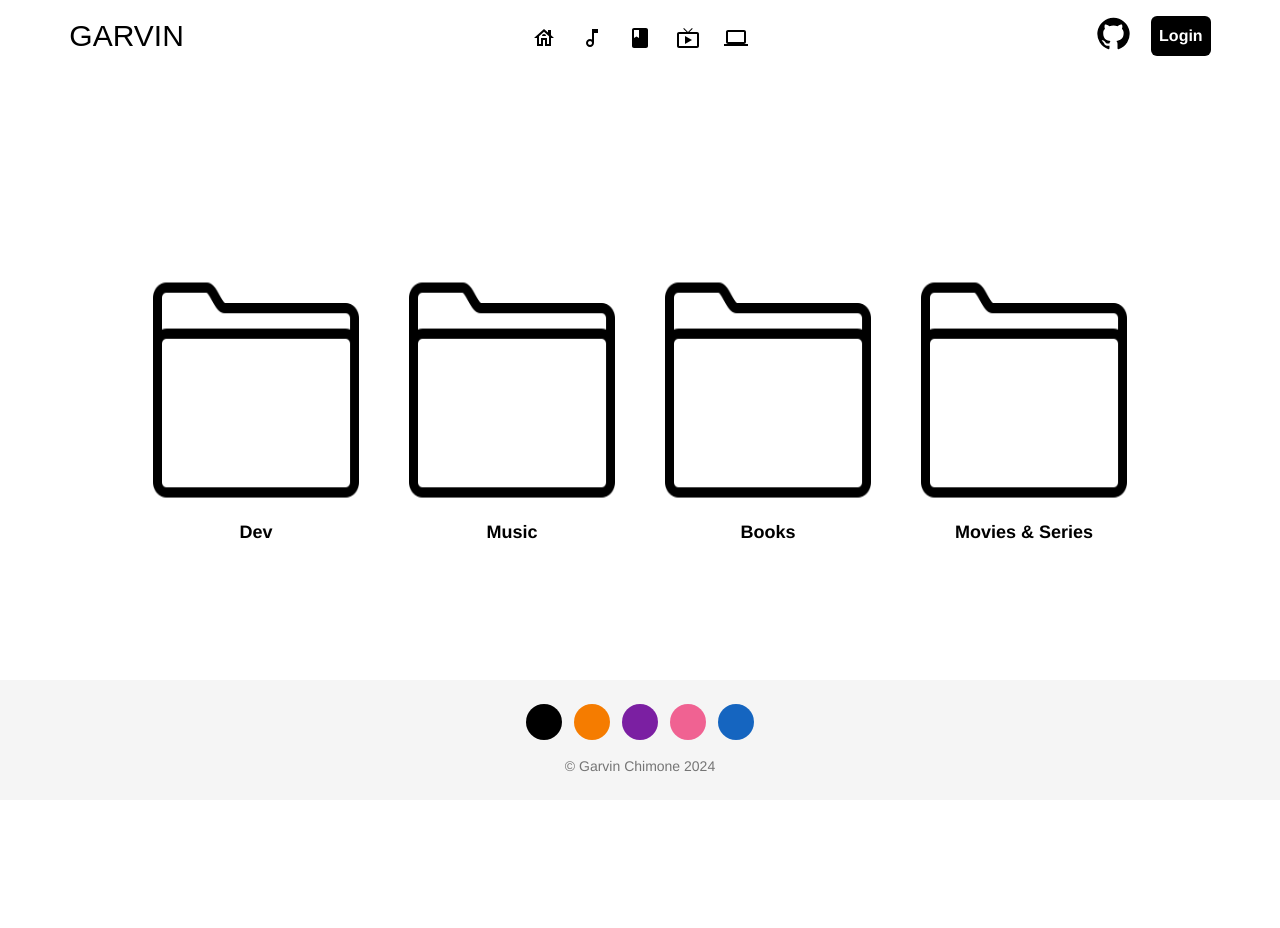
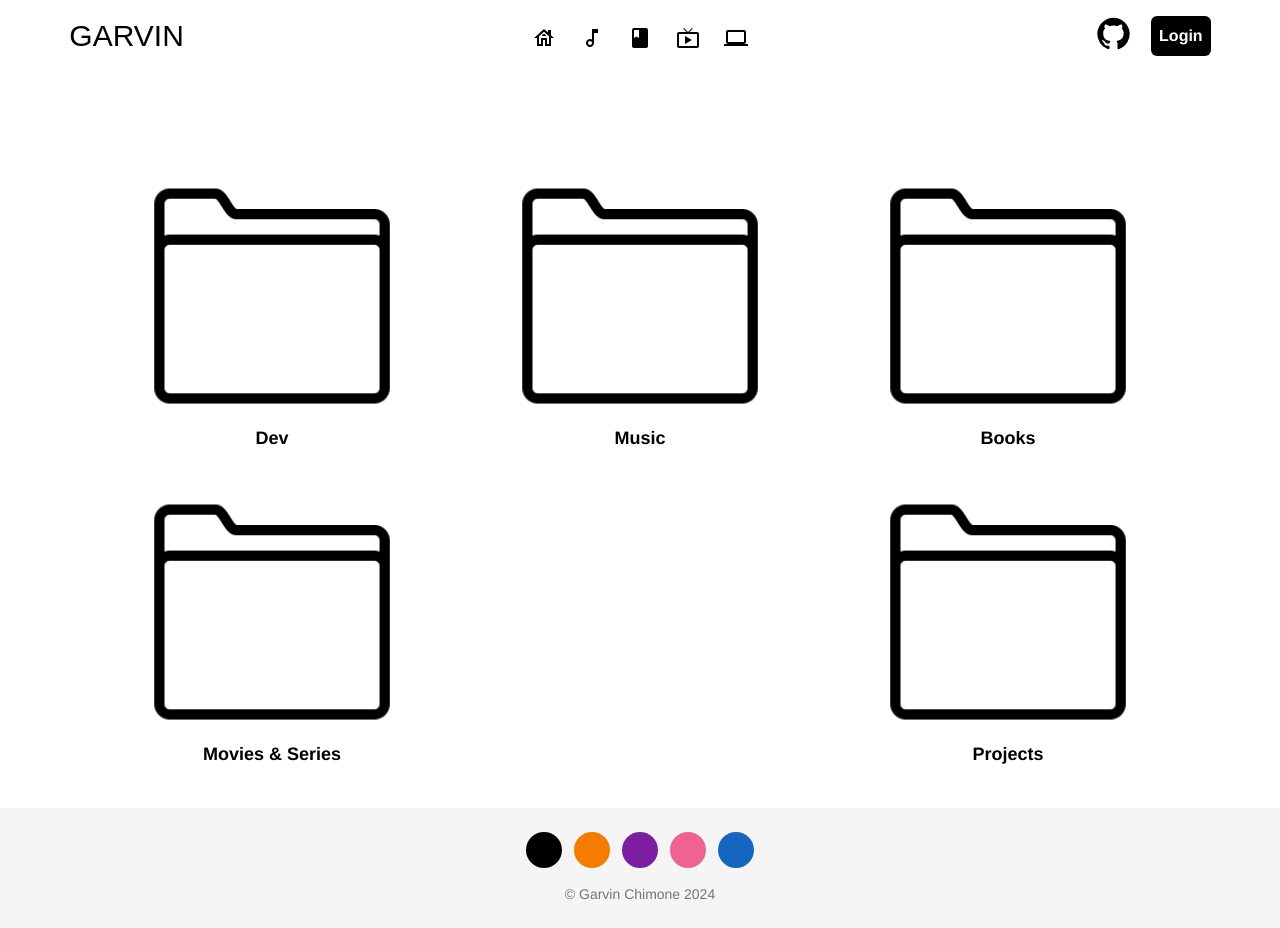
Before and after one commit to Chimoneg27/Garvin-Chimone, a React (Vite) app: page / in a window 1280 px wide. Before the commit the page ends 800 px from the top, so only its background shows below. Built offline with nearby package versions, Linux system fonts and the light colour scheme; no server answers; a web font is replaced by a local one.

Commit message:
setup new projects page

```diff
--- a/src/App.jsx
+++ b/src/App.jsx
@@ -8,6 +8,7 @@ import Signup from "./auth/Signup";
 import { Routes, Route } from "react-router-dom";
 import SignIn from "./auth/SignIn";
 import BooksPage from "./pages/BookPage";
+import Projects from "./pages/Projects";
 
 function App() {
   return (
@@ -18,6 +19,7 @@ function App() {
         <Route path="/MusicLibrary" element={<Music />} />
         <Route path="/Movies&TV" element={<MoviesTV />} />
         <Route path="/Books" element={<Books />} />
+        <Route path="/Projects" element={<Projects />} />
         <Route path='/Books/:id' element={<BooksPage />}/>
         <Route path="/SignUp" element={<Signup />} />
         <Route path="/SignIn" element={<SignIn />} />
--- a/src/pages/Home.jsx
+++ b/src/pages/Home.jsx
@@ -14,12 +14,13 @@ const Home = () => {
     <div className="min-h-screen flex flex-col">
       <Navbar />
       <main className="flex-1 w-full flex justify-center mt-20 mb-6">
-        <ul className="w-4/5 flex flex-col md:flex-row justify-between items-center gap-8 p-4" style={{ color: color }}>
+        <ul className="w-4/5 flex flex-col md:flex-row md:flex-wrap justify-between items-center gap-8 p-4" style={{ color: color }}>
           {[
             { id: "dev", label: "Dev", to: "/Dev" },
             { id: "music", label: "Music", to: "/MusicLibrary" },
             { id: "books", label: "Books", to: "/Books" },
             { id: "movies", label: "Movies & Series", to: "/Movies&TV" },
+            { id: "projects", label: "Projects", to: "/Projects" },
           ].map(({ id, label, to }) => (
             <li
               key={id}
--- /dev/null
+++ b/src/pages/Projects.jsx
@@ -0,0 +1,20 @@
+import Navbar from "../components/Navbar";
+import Footer from "../components/Footer";
+// import { useAuth } from "../auth/AuthProvider"
+import { useTheme } from "../components/ThemeContext";
+
+export default function Projects() {
+  const { color } = useTheme();
+  return (
+    <div>
+      <Navbar />
+      <h1
+        className="text-5xl md:text-6xl font-bold text-center mb-4 tracking-tight"
+        style={{ color: color }}
+      >
+        Projects coming soon
+      </h1>
+      <Footer />
+    </div>
+  );
+}
```
